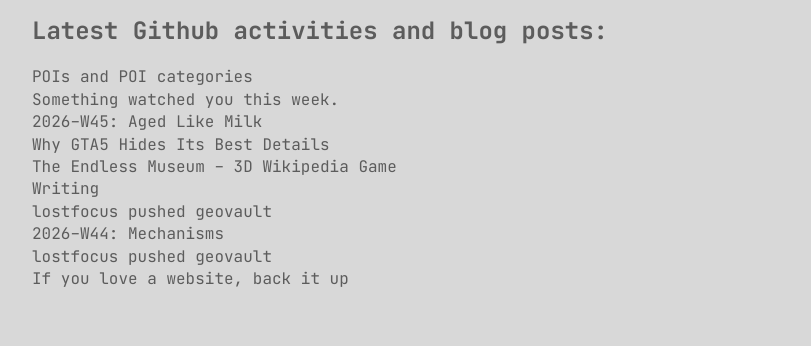
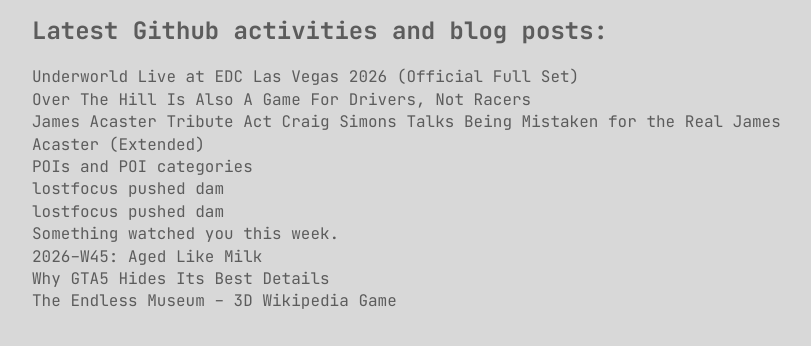
Before and after one commit to lostfocus/lostfocus.github.com, a plain HTML site: page index.html in a window 1280 px wide. Shown: the part 378-724 px from the top of the page, without its empty margins (233-1044 px from the left). Drawn offline with Linux system fonts and the light colour scheme; files whose address does not match are found by name.

Commit message:
Updated with the latest blog posts

```diff
--- a/index.html
+++ b/index.html
@@ -40,16 +40,16 @@
 	<div class="feed">
 		<h2>Latest Github activities and blog posts:</h2>
 		<ul>
-			<!-- POST-LIST:START --><li><a href='https://lostfocus.de/2026/11/12/pois-and-poi-categories/'>POIs and POI categories</li>
+			<!-- POST-LIST:START --><li><a href='https://www.youtube.com/watch?v=4wzyC3J6-NU'>Underworld Live at EDC Las Vegas 2026 &lpar;Official Full Set&rpar;</li>
+<li><a href='https://aftermath.site/over-the-hill-is-also-a-game-for-drivers-not-racers/'>Over The Hill Is Also A Game For Drivers, Not Racers</li>
+<li><a href='https://www.youtube.com/watch?v=29n12lidtSo'>James Acaster Tribute Act Craig Simons Talks Being Mistaken for the Real James Acaster &lpar;Extended&rpar;</li>
+<li><a href='https://lostfocus.de/2026/11/12/pois-and-poi-categories/'>POIs and POI categories</li>
+<li><a href='https://github.com/lostfocus/dam/compare/ff72cf8e52...e83007506b'>lostfocus pushed dam</li>
+<li><a href='https://github.com/lostfocus/dam/compare/641b357daa...ff72cf8e52'>lostfocus pushed dam</li>
 <li><a href='https://www.watched.earth/'>Something watched you this week.</li>
 <li><a href='https://lostfocus.de/2026/11/08/2026-w45-aged-like-milk/'>2026-W45: Aged Like Milk</li>
 <li><a href='https://www.youtube.com/watch?v=B399N-gqjR0'>Why GTA5 Hides Its Best Details</li>
 <li><a href='https://theendlessmuseum.com/'>The Endless Museum - 3D Wikipedia Game</li>
-<li><a href='https://lostfocus.de/2026/11/07/writing/'>Writing</li>
-<li><a href='https://github.com/lostfocus/geovault/compare/df869c8397...559508047a'>lostfocus pushed geovault</li>
-<li><a href='https://lostfocus.de/2026/11/02/2026-w44-mechanisms/'>2026-W44: Mechanisms</li>
-<li><a href='https://github.com/lostfocus/geovault/compare/d93c2b56ea...1e859b4734'>lostfocus pushed geovault</li>
-<li><a href='https://blog.mistys-internet.website/post/2026/10/29/if-you-love-a-website-back-it-up/'>If you love a website, back it up</li>
 <!-- POST-LIST:END -->
 		</ul>
 	</div>
```
